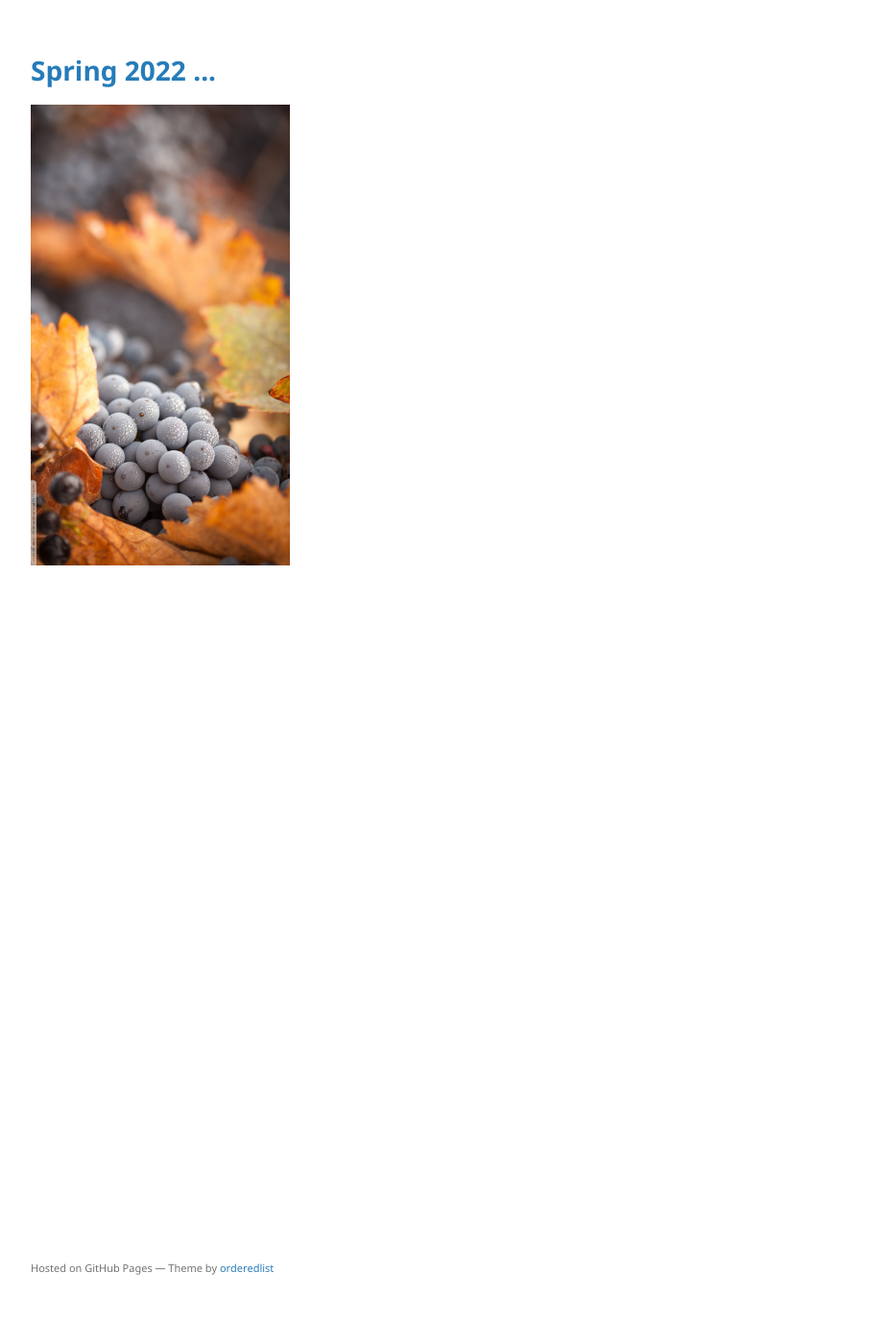
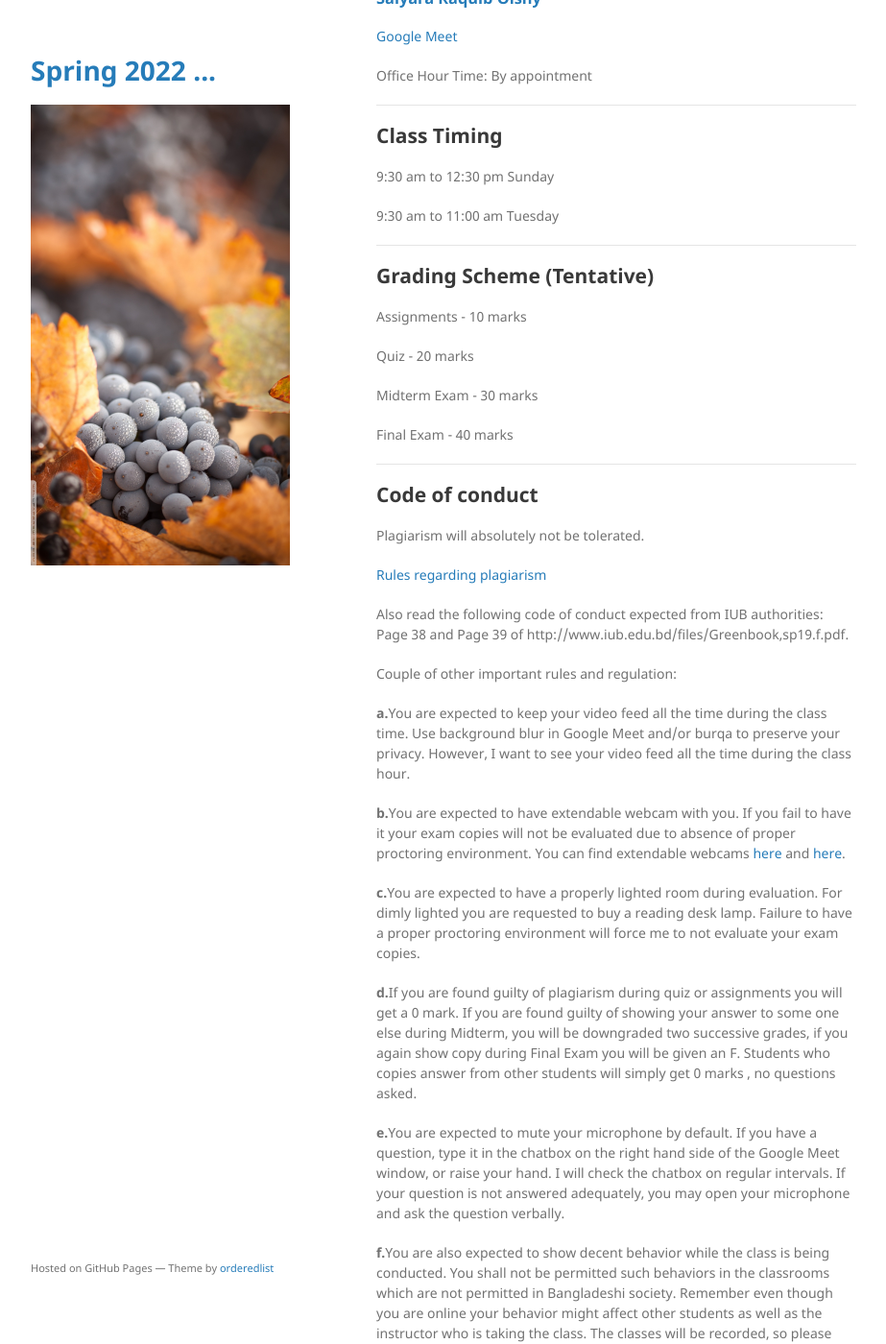
Before and after one commit to mohammadmotiurrahman/mohammadmotiurrahman.github.io, a Jekyll site: the page built from csc101_8/index.md, in a window 1280 px wide and 1400 px high, scrolled down 546 px. Shown: the whole window at 96% size, without its empty margins (178-1101 px from the left). Built offline with Jekyll 4.4.1, drawn with Linux system fonts in a browser that asks for light colours; our own code applies the rules of GitHub Pages for plain Markdown files; some of the changed text lies outside the part shown.

Commit message:
Update index.md

```diff
--- a/csc101_8/index.md
+++ b/csc101_8/index.md
@@ -1 +1,78 @@
-Hello ME
+# CSC 101 Sec 8 | Data Structure
+
+## Instructor
+### Mohammad Motiur Rahman
+Email: motiur@iub.edu.bd
+* * *
+## Unofficial Teaching Assistants
+
+### [Jannat Un Nayeem ](mailto:2030087@iub.edu.bd )
+
+[Google Meet](http://meet.google.com/rmm-fzar-yng)
+
+Office Hour Time: By appointment
+
+
+### [Suhaila](mailto:1910496@iub.edu.bd )
+
+[Google Meet](http://meet.google.com/ooy-ozzg-dzt)
+
+Office Hour Time: By appointment
+
+
+### [Saiyara Raquib Oishy](mailto:1930931@iub.edu.bd )
+
+[Google Meet](http://meet.google.com/axk-ysgi-vht)
+
+Office Hour Time: By appointment
+
+
+
+* * *
+## Class Timing
+9:30 am to 12:30 pm Sunday
+
+9:30 am to 11:00 am Tuesday
+
+* * *
+## Grading Scheme (Tentative)
+Assignments - 10 marks
+
+Quiz - 20 marks
+
+Midterm Exam - 30 marks
+
+Final Exam - 40 marks
+* * *
+## Code of conduct
+Plagiarism will absolutely not be tolerated.
+
+[Rules regarding plagiarism](https://www.plagiarism.org/article/what-is-plagiarism)
+
+Also read the following code of conduct expected from IUB authorities: Page 38 and Page 39 of http://www.iub.edu.bd/files/Greenbook,sp19.f.pdf.
+
+Couple of other important rules and regulation:
+
+<b>a.</b>You are expected to keep your video feed all the time during the class time. Use background blur in Google Meet and/or burqa to preserve your privacy. However, I
+want to see your video feed all the time during the class hour.
+
+<b>b.</b>You are expected to have extendable webcam with you. If you fail to have it your exam copies will not be evaluated due to absence of proper proctoring environment.
+You can find extendable webcams [here](https://www.startech.com.bd/accessories/webcam) and [here](https://www.ryanscomputers.com/category/camera-webcam).
+
+<b>c.</b>You are expected to have a properly lighted room during evaluation. For dimly lighted you are requested to buy a reading desk lamp. Failure to have a proper proctoring
+environment will force me to not evaluate your exam copies.
+
+<b>d.</b>If you are found guilty of plagiarism during quiz or assignments you will get a 0 mark. If you are found guilty of showing your answer to some one else during Midterm, you will be downgraded two successive grades, if you again show copy during Final Exam you will be given an F. Students who copies answer from other students will simply get 0 marks , no questions asked.
+
+<b>e.</b>You are expected to mute your microphone by default. If you have a question, type it in the chatbox on the right hand side of the Google Meet window, or raise your hand. I will check the chatbox on regular intervals. If your question is not answered adequately, you may open your microphone and ask the question verbally.
+
+<b>f.</b>You are also expected to show decent behavior while the class is being conducted. You shall not be permitted such behaviors in the classrooms which are not permitted in Bangladeshi society. Remember even though you are online your behavior might affect other students as well as the instructor who is taking the class. The classes will be recorded, so please maintain decency.
+
+<b>g.</b>There has been reports that students showed reluctance in wearing decent clothes while taking online classes. So be aware of that. What are decent clothes you may ask. These are attires which you would normally wear in a physical classroom of IUB. It does not has to fancy, it just has to be decent.
+
+<b>h.</b>If you are not comfortable with the workings of this class , you can email the head of the Department [Dr. Mahady Hasan](mailto:mahady@iub.edu.bd ) and then the Dean of Department [Dr Yusuf Mahbubul Islam](mailto:ymislam@iub.edu.bd ). If you feel you need to complain to more "important" entities besides these two personnel, I would request you to rethink taking this course.
+* * *
+
+
+
+Be curious
```
